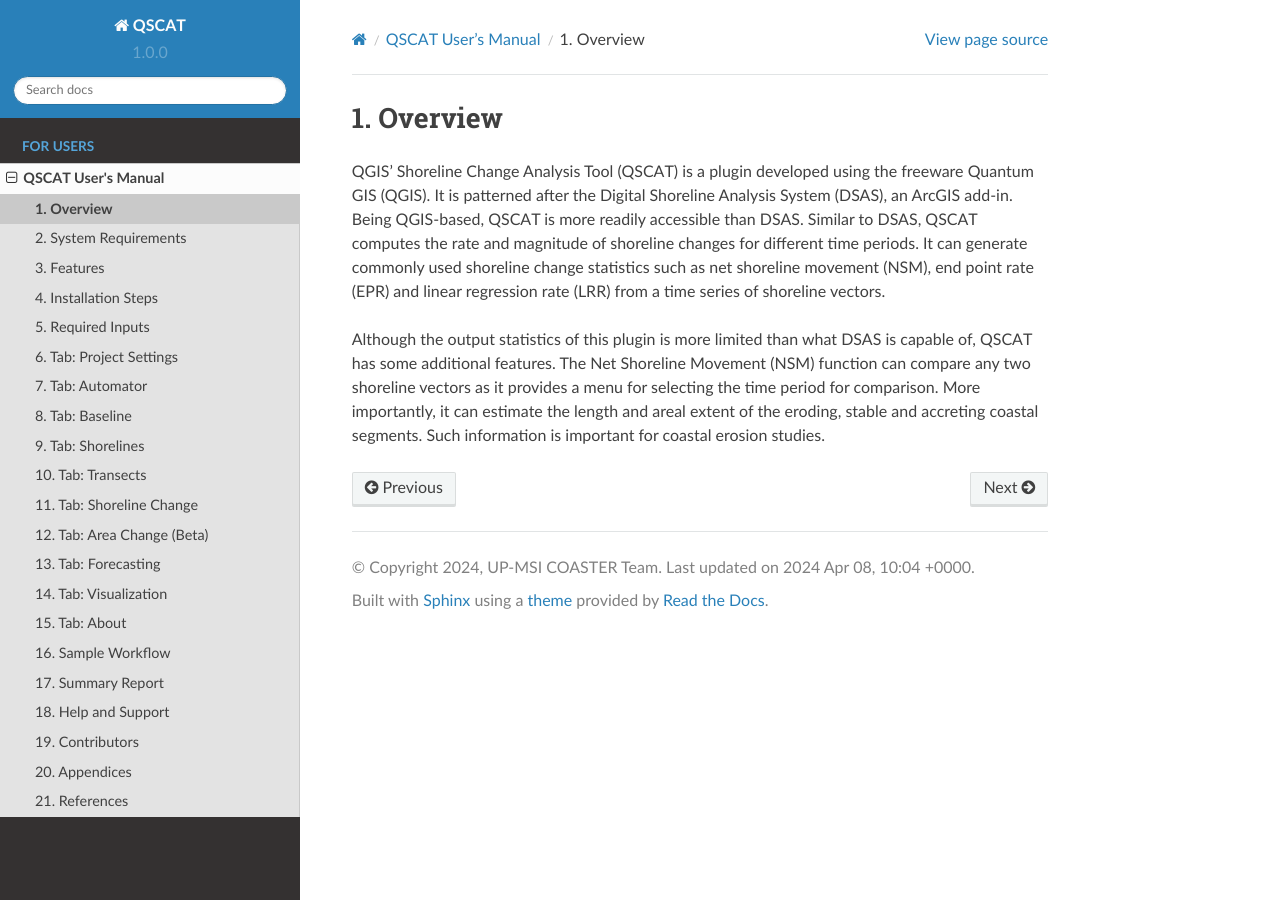
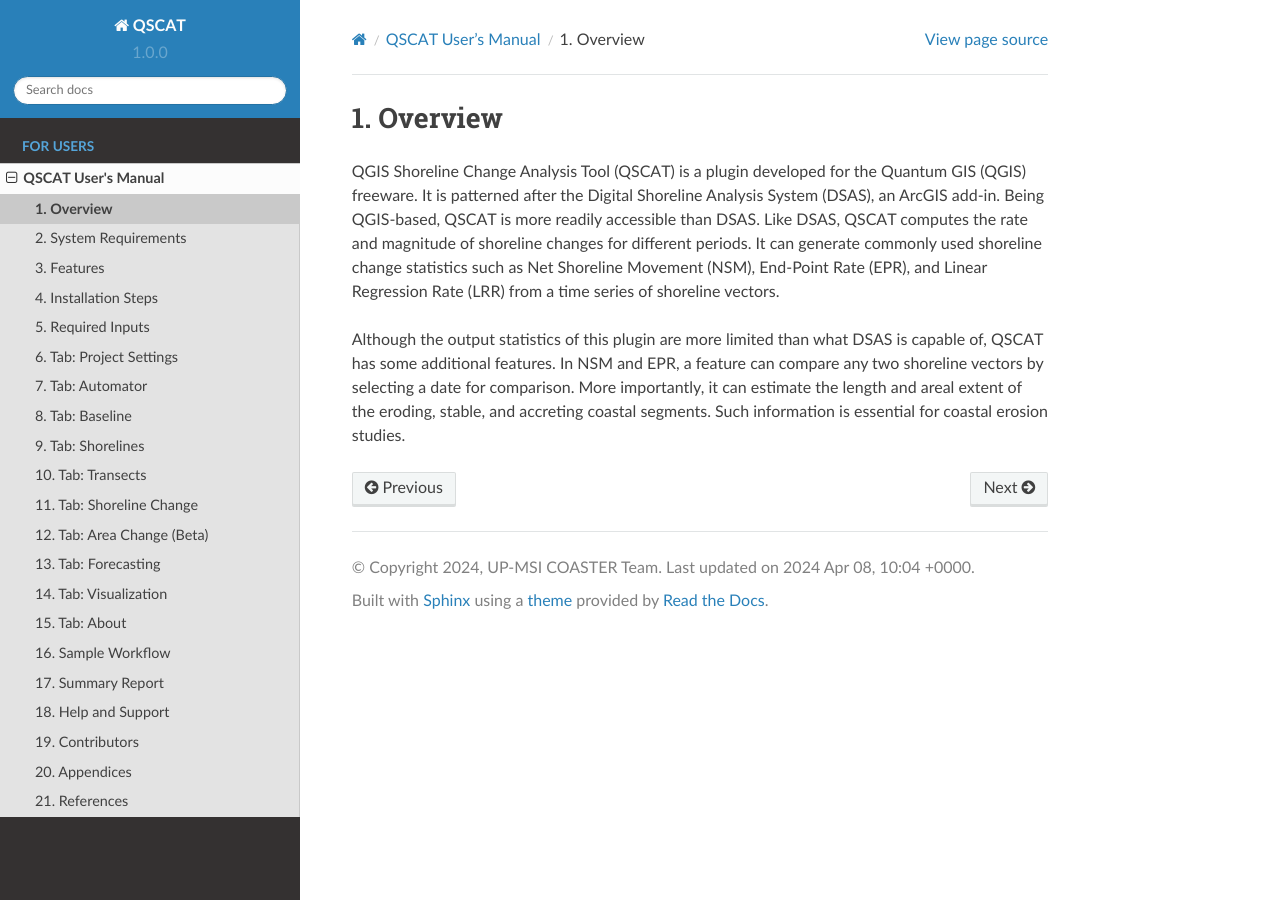
Before and after one commit to qscat/qscat, a Sphinx documentation site: the page built from docs/source/users_manual/introduction/overview.rst, in a window 1280 px wide. Built offline with Sphinx 7.4.7 and the Read the Docs theme 2.0.0, drawn with Linux system fonts in a browser that asks for light colours.

Commit message:
fix(docs): improve sentences for clarity

```diff
--- a/docs/source/users_manual/introduction/overview.rst
+++ b/docs/source/users_manual/introduction/overview.rst
@@ -4,6 +4,6 @@
 Overview
 ********
 
-QGIS’ Shoreline Change Analysis Tool (QSCAT) is a plugin developed using the freeware Quantum GIS (QGIS). It is patterned after the Digital Shoreline Analysis System (DSAS), an ArcGIS add-in. Being QGIS-based, QSCAT is more readily accessible than DSAS. Similar to DSAS, QSCAT computes the rate and magnitude of shoreline changes for different time periods. It can generate commonly used shoreline change statistics such as net shoreline movement (NSM), end point rate (EPR) and linear regression rate (LRR) from a time series of shoreline vectors.
+QGIS Shoreline Change Analysis Tool (QSCAT) is a plugin developed for the Quantum GIS (QGIS) freeware. It is patterned after the Digital Shoreline Analysis System (DSAS), an ArcGIS add-in. Being QGIS-based, QSCAT is more readily accessible than DSAS. Like DSAS, QSCAT computes the rate and magnitude of shoreline changes for different periods. It can generate commonly used shoreline change statistics such as Net Shoreline Movement (NSM), End-Point Rate (EPR), and Linear Regression Rate (LRR) from a time series of shoreline vectors.
 
-Although the output statistics of this plugin is more limited than what DSAS is capable of, QSCAT has some additional features. The Net Shoreline Movement (NSM) function can compare any two shoreline vectors as it provides a menu for selecting the time period for comparison. More importantly, it can estimate the length and areal extent of the eroding, stable and accreting coastal segments. Such information is important for coastal erosion studies.
+Although the output statistics of this plugin are more limited than what DSAS is capable of, QSCAT has some additional features. In NSM and EPR, a feature can compare any two shoreline vectors by selecting a date for comparison. More importantly, it can estimate the length and areal extent of the eroding, stable, and accreting coastal segments. Such information is essential for coastal erosion studies.
```
